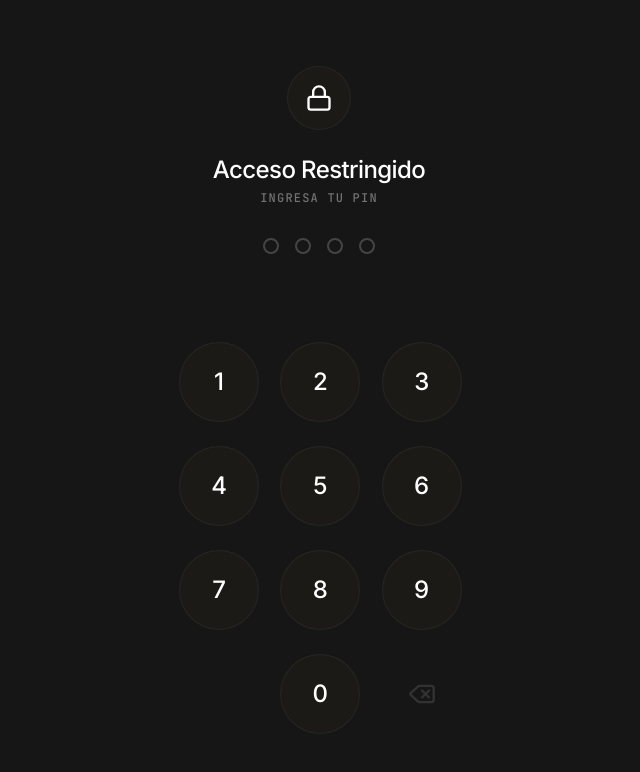
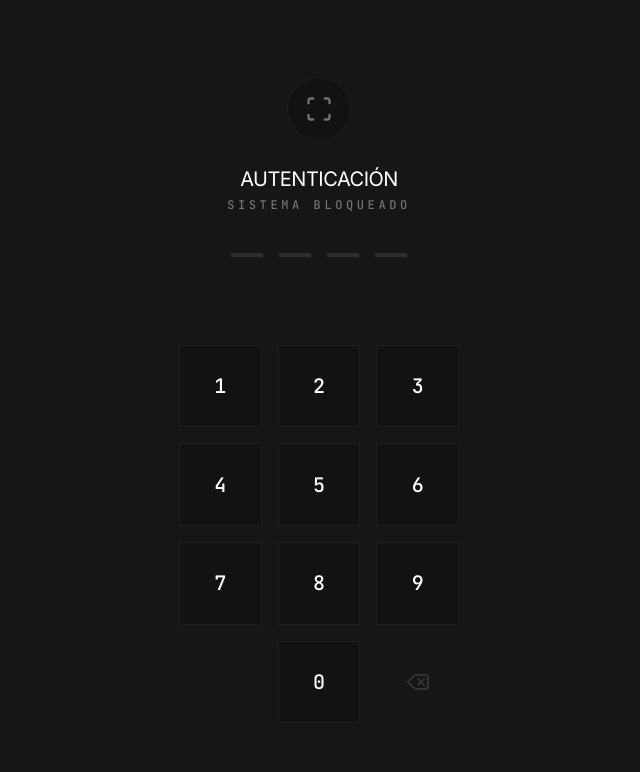
Before and after one commit to 2001mapa/portfolio_mapa, a Next.js app: page /admin/enter in a window 1280 px wide. Shown: the top 772 px of the page, without its empty margins (321-961 px from the left). Built offline with nearby package versions, Linux system fonts and the light colour scheme; no server answers.

Commit message:
style(admin): Redesign PIN entry pad with cyberpunk styling and glitch animation

```diff
--- a/src/app/admin/enter/page.tsx
+++ b/src/app/admin/enter/page.tsx
@@ -1,7 +1,5 @@
-'use client';
-
 import { useState, useEffect } from 'react';
-import { Lock, Delete } from 'lucide-react';
+import { Scan, Delete } from 'lucide-react';
 import { motion, AnimatePresence } from 'framer-motion';
 
 export default function LoginPage() {
@@ -61,90 +59,100 @@ export default function LoginPage() {
   }, [pin]);
 
   return (
-    <div className="min-h-screen bg-obsidian flex flex-col items-center justify-center p-6 text-bone font-[family-name:var(--font-die-grotesk-b)]">
+    <div className="min-h-screen bg-obsidian flex flex-col items-center justify-center p-6 text-bone font-[family-name:var(--font-ibm-plex-mono)]">
       <motion.div
-        initial={{ opacity: 0, scale: 0.95 }}
-        animate={{ opacity: 1, scale: 1 }}
+        initial={{ opacity: 0, filter: 'blur(10px)' }}
+        animate={{ opacity: 1, filter: 'blur(0px)' }}
+        transition={{ duration: 0.5 }}
         className="w-full max-w-sm flex flex-col items-center"
       >
-        <div className="flex justify-center mb-6">
+        <div className="flex justify-center mb-6 relative">
+          {/* Cyber scanner ring */}
+          <motion.div
+            animate={{ rotate: isPending ? 360 : 0 }}
+            transition={{ duration: 2, repeat: isPending ? Infinity : 0, ease: "linear" }}
+            className={`absolute inset-0 rounded-full border-t-2 border-r-2 ${isPending ? 'border-ember' : 'border-transparent'} w-16 h-16`}
+          />
           <motion.div
             animate={{
-              boxShadow: isPending ? ['0px 0px 0px rgba(255,255,255,0)', '0px 0px 30px rgba(255,255,255,0.2)', '0px 0px 0px rgba(255,255,255,0)'] : 'none',
+              rotateY: isPending ? [0, 360] : 0,
             }}
-            transition={{ duration: 1.5, repeat: isPending ? Infinity : 0 }}
-            className="w-16 h-16 rounded-full bg-[#1c1a17] border border-white/5 flex items-center justify-center text-bone"
+            transition={{ duration: 1, repeat: isPending ? Infinity : 0, ease: "easeInOut" }}
+            className={`w-16 h-16 rounded-full bg-[#141210] border border-white/5 flex items-center justify-center ${isPending ? 'text-ember shadow-[0_0_15px_rgba(255,68,0,0.5)]' : 'text-slate'}`}
           >
-            <Lock size={28} className={isPending ? 'opacity-50' : 'opacity-100'} />
+            <Scan size={28} />
           </motion.div>
         </div>
 
-        <h1 className="text-2xl text-center mb-1 font-medium tracking-tight">Acceso Restringido</h1>
-        <p className="text-slate text-center text-xs mb-8 font-[family-name:var(--font-ibm-plex-mono)] uppercase tracking-widest">
-          Ingresa tu PIN
+        <h1 className="text-xl text-center mb-1 font-[family-name:var(--font-die-grotesk-b)] tracking-tight uppercase">Autenticación</h1>
+        <p className="text-slate text-center text-xs mb-10 tracking-[0.3em] uppercase">
+          {isPending ? 'Verificando...' : 'Sistema Bloqueado'}
         </p>
 
-        {/* PIN Dots */}
+        {/* PIN Lines */}
         <motion.div
-          className="flex gap-4 mb-10"
-          animate={shake ? { x: [-10, 10, -10, 10, -5, 5, 0] } : {}}
+          className="flex gap-4 mb-8"
+          animate={shake ? {
+            x: [-10, 10, -10, 10, -5, 5, 0],
+            skewX: [0, -20, 20, -10, 10, 0],
+            filter: ['invert(0)', 'invert(1)', 'invert(0)', 'invert(1)', 'invert(0)']
+          } : {}}
           transition={{ duration: 0.4 }}
         >
           {[0, 1, 2, 3].map((index) => (
-            <motion.div
-              key={index}
-              className={`w-4 h-4 rounded-full border-2 ${pin.length > index ? 'bg-bone border-bone' : 'bg-transparent border-white/20'}`}
-              initial={false}
-              animate={{
-                scale: pin.length > index ? [1, 1.3, 1] : 1,
-              }}
-              transition={{ duration: 0.2 }}
-            />
+            <div key={index} className="relative w-8 h-1 bg-white/10 overflow-hidden">
+              <motion.div
+                className="absolute inset-0 bg-bone"
+                initial={{ x: '-100%' }}
+                animate={{ x: pin.length > index ? '0%' : '-100%' }}
+                transition={{ type: 'spring', stiffness: 300, damping: 20 }}
+              />
+            </div>
           ))}
         </motion.div>
 
         {/* Error Message */}
-        <div className="h-6 mb-6 w-full text-center">
+        <div className="h-6 mb-8 w-full text-center">
           <AnimatePresence>
             {error && (
               <motion.p
-                initial={{ opacity: 0, y: -10 }}
-                animate={{ opacity: 1, y: 0 }}
+                initial={{ opacity: 0, scale: 0.9 }}
+                animate={{ opacity: 1, scale: 1 }}
                 exit={{ opacity: 0 }}
-                className="text-red-400 text-sm"
+                className="text-ember text-xs tracking-widest uppercase"
               >
-                {error}
+                ACCESO DENEGADO
               </motion.p>
             )}
           </AnimatePresence>
         </div>
 
-        {/* Keypad */}
-        <div className="grid grid-cols-3 gap-4 md:gap-6 w-full max-w-[280px]">
+        {/* Cyber Keypad */}
+        <div className="grid grid-cols-3 gap-3 md:gap-4 w-full max-w-[280px]">
           {[1, 2, 3, 4, 5, 6, 7, 8, 9].map((num) => (
             <button
               key={num}
               onClick={() => handleNumber(num)}
               disabled={isPending}
-              className="w-16 h-16 md:w-20 md:h-20 rounded-full bg-[#1c1a17] hover:bg-white/10 border border-white/5 flex items-center justify-center text-2xl font-medium transition-colors disabled:opacity-50 mx-auto"
+              className="w-full aspect-square bg-[#141210] hover:bg-white/10 active:bg-bone active:text-obsidian border border-white/5 flex items-center justify-center text-xl transition-all disabled:opacity-30 mx-auto group"
             >
-              {num}
+              <span className="group-hover:scale-125 transition-transform">{num}</span>
             </button>
           ))}
-          <div className="w-16 h-16 md:w-20 md:h-20 mx-auto"></div> {/* Empty space */}
+          <div className="w-full aspect-square mx-auto"></div>
           <button
             onClick={() => handleNumber(0)}
             disabled={isPending}
-            className="w-16 h-16 md:w-20 md:h-20 rounded-full bg-[#1c1a17] hover:bg-white/10 border border-white/5 flex items-center justify-center text-2xl font-medium transition-colors disabled:opacity-50 mx-auto"
+            className="w-full aspect-square bg-[#141210] hover:bg-white/10 active:bg-bone active:text-obsidian border border-white/5 flex items-center justify-center text-xl transition-all disabled:opacity-30 mx-auto group"
           >
-            0
+            <span className="group-hover:scale-125 transition-transform">0</span>
           </button>
           <button
             onClick={handleDelete}
             disabled={isPending || pin.length === 0}
-            className="w-16 h-16 md:w-20 md:h-20 rounded-full flex items-center justify-center text-slate hover:text-bone transition-colors disabled:opacity-30 mx-auto"
+            className="w-full aspect-square flex items-center justify-center text-slate hover:text-ember active:scale-90 transition-all disabled:opacity-30 mx-auto"
           >
-            <Delete size={28} />
+            <Delete size={24} />
           </button>
         </div>
       </motion.div>
```
